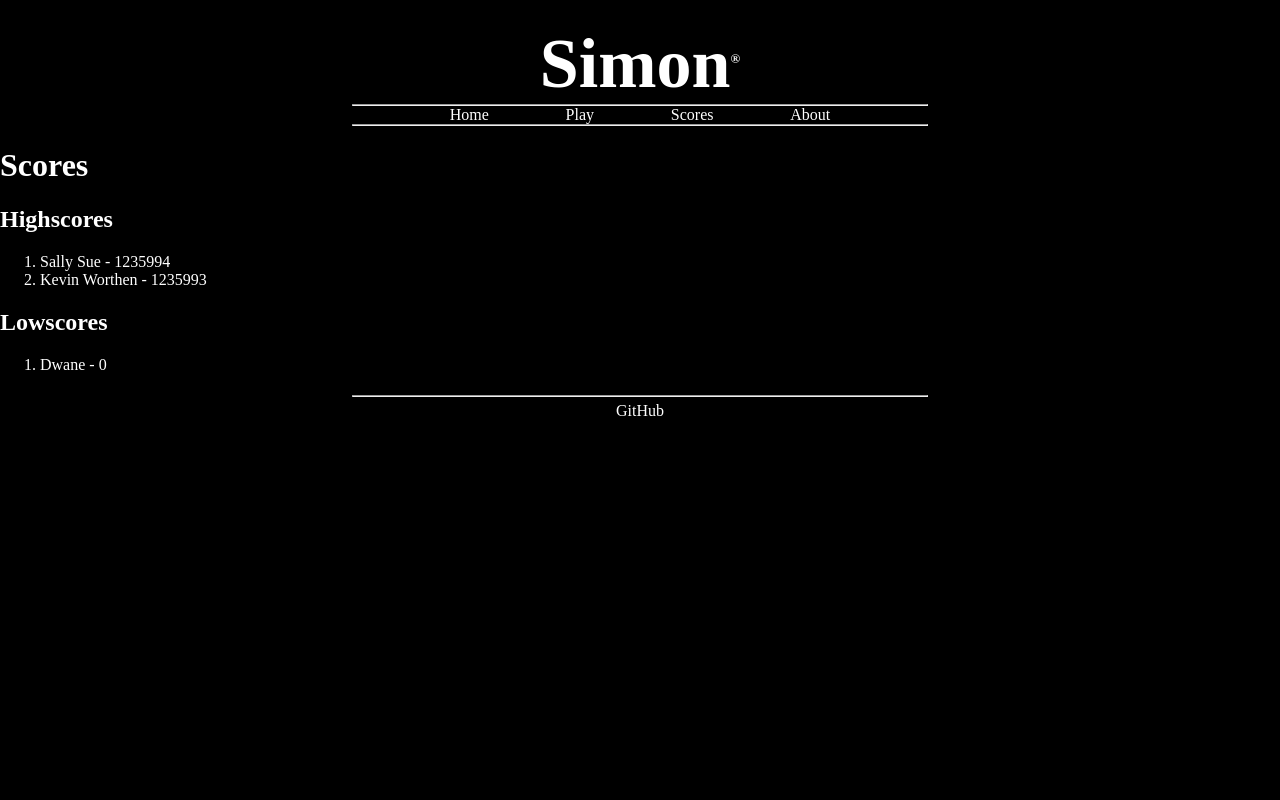
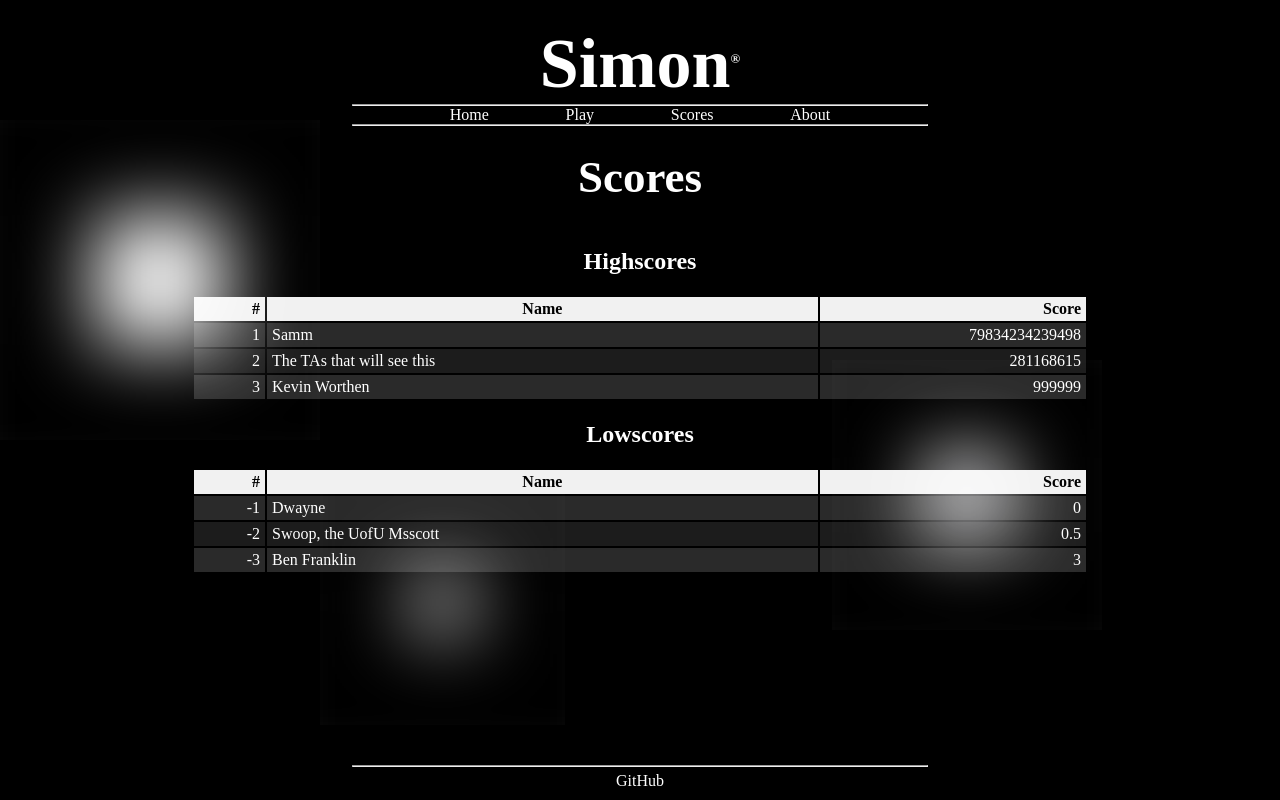
Before and after one commit to vviseguy/simon, a plain HTML site: page scores.html in a window 1280 px wide. Drawn offline with Linux system fonts and the light colour scheme.

Commit message:
styled scores page

```diff
--- a/main.css
+++ b/main.css
@@ -1,20 +1,42 @@
 html, body{
     padding: 0;
     margin: 0;
+
+    background-color: black;
 }
 body {
     height: 100vh;
+    width: 100vw;
+    overflow: hidden;
     display:flex;
     flex-direction: column;
+
+}
+main, header, footer{
+    z-index: 1;
+    background-color: #0000;
 }
 * {
 
     box-sizing: border-box;
-    background-color: black;
+    background-color: none;
     color: white;
     text-decoration: none;
+}
+.glowey{
+    display: inline-block;
+    position: absolute;
+    content:"";
+    z-index: 0;
 
+    background: white;
+    box-shadow: inset 0 0 80px 95px #000;
+
+    animation-name: fog-inset;
+    animation-duration: 23s;
+    animation-iteration-count: infinite;
 }
+
 
 /* HEADER */
 header{
@@ -48,7 +70,9 @@ hr{
 
 
 /* MAIN */
-
+#index *{
+    background-color: #000;
+}
 #index {
     display: flex;
     flex-direction: column;
@@ -151,6 +175,25 @@ footer > a{
     100%    {box-shadow: 0 -6vh 25vh 0vh rgb(255, 255, 255);}
   }
 
+  @keyframes fog-inset {
+    0%      {box-shadow: inset 0 0 80px 95px #000; background:rgb(255, 255, 255);}
+    4%      {box-shadow: inset 0 0 80px 95px #000; background:rgb(255, 255, 255);}
+    10%     {box-shadow: inset 0 0 80px 95px #000; background:rgb(255, 255, 255);}
+    18%     {box-shadow: inset 0 0 80px 95px #000; background:rgb(255, 255, 255);}
+    28%     {box-shadow: inset 0 0 80px 95px #000; background:rgb(255, 255, 255);}
+    30%     {box-shadow: inset 0 0 80px 95px #000; background:rgb(255, 0, 0);}
+    35%     {box-shadow: inset 0 0 80px 95px #000; background:rgb(255, 0, 0);}
+    40%     {box-shadow: inset 0 0 80px 95px #000; background:rgb(255, 238, 0);}
+    47%     {box-shadow: inset 0 0 80px 95px #000; background:rgb(255, 238, 0);}
+    50%     {box-shadow: inset 0 0 80px 95px #000; background:rgb(0, 255, 0);}
+    57%     {box-shadow: inset 0 0 80px 95px #000; background:rgb(0, 255, 0);}
+    60%     {box-shadow: inset 0 0 80px 95px #000; background:rgb(83, 109, 255);}
+    67%     {box-shadow: inset 0 0 80px 95px #000; background:rgb(83, 109, 255);}
+    75%     {box-shadow: inset 0 0 80px 95px #000; background:rgb(255, 255, 255);}
+    82%     {box-shadow: inset 0 0 80px 95px #000; background:rgb(255, 255, 255);}
+    100%    {box-shadow: inset 0 0 80px 95px #000; background:rgb(255, 255, 255);}
+  }
+/* ABOUT */
 
 #about{
     box-sizing: content-box;
@@ -167,6 +210,7 @@ footer > a{
 
 #about > *{
     background: none;
+
 }
 #about > h1{
     display: inline;
@@ -179,3 +223,43 @@ footer > a{
     background: none;
     margin:0;
 }
+
+/* SCORES */
+#scoreboard{
+    display: flex;
+    flex-direction: column;
+    align-items: center;
+    flex-grow: 1;
+}
+#scoreboard h1{
+    margin: 25px;
+    font-size: 45px;
+}
+
+table{
+    width: 70vw;
+}
+table *{
+    padding: 3px 5px;
+    background-color:rgba(255, 255, 255, 0);
+}
+thead *{
+    background-color: rgba(255, 255, 255, 0.932);
+    color: black;
+}
+tr:nth-child(odd){
+    background-color: rgba(255, 255, 255, 0.164);
+}
+tr:nth-child(even){
+    background-color: rgba(255, 255, 255, 0.111);
+}
+
+tr *:nth-child(1), tr *:nth-child(3){
+    text-align: right;
+}
+
+tr:hover{
+    background-color:rgba(255, 255, 255, 0.2);
+}
+
+/* PLAY */
--- a/scores.html
+++ b/scores.html
@@ -20,21 +20,79 @@
       </nav>
       <hr />
     </header>
+    <div class="glowey" style="left: 0vw; top: 15vh; width: 320px; height: 320px; animation-delay: -12s; animation-duration: 20s; animation-direction: reverse;"></div>
+    <div class="glowey" style="left: 65vw; top: 45vh; width: 270px; height: 270px; animation-delay: -12s;"></div>
+    <div class="glowey" style="left: 25vw; top: 60vh; width: 245px; height: 245px; animation-duration: 25s; animation-delay: -42s;"></div>
+    <main id="scoreboard">
 
-    <main id="scoreboard">
+
       <h1>Scores</h1>
       <h2>Highscores</h2>
-      <ol>
-        <li>Sally Sue - 1235994</li>
-        <li>Kevin Worthen - 1235993</li>
-      </ol>
+      <table class="table">
+        <colgroup>
+          <col style="width: 8%;">
+          <col style="width: auto;">
+          <col style="width: 30%;">
+        </colgroup>
+        <thead>
+          <tr>
+            <th>#</th>
+            <th>Name</th>
+            <th>Score</th>
+          </tr>
+        </thead>
+        <tbody>
+          <tr>
+            <td>1</td>
+            <td>Samm</td>
+            <td>79834234239498</td>
+          </tr>
+          <tr>
+            <td>2</td>
+            <td>The TAs that will see this</td>
+            <td>281168615</td>
+          </tr>
+          <tr>
+            <td>3</td>
+            <td>Kevin Worthen</td>
+            <td>999999</td>
+          </tr>
+        </tbody>
+      </table>
 
       <h2>Lowscores</h2>
-      <ol>
-        <li>Dwane - 0</li>
-      </ol>
+      <table>
+        <colgroup>
+          <col style="width: 8%;">
+          <col style="width: auto;">
+          <col style="width: 30%;">
+        </colgroup>
+        <thead>
+          <tr>
+            <th>#</th>
+            <th>Name</th>
+            <th>Score</th>
+          </tr>
+        </thead>
+        <tbody>
+          <tr>
+            <td>-1</td>
+            <td>Dwayne</td>
+            <td>0</td>
+          </tr>
+          <tr>
+            <td>-2</td>
+            <td>Swoop, the UofU Msscott</td>
+            <td>0.5</td>
+          </tr>
+          <tr>
+            <td>-3</td>
+            <td>Ben Franklin</td>
+            <td>3</td>
+          </tr>
+        </tbody>
+      </table>
     </main>
-
     <footer>
       <hr />
       <a href="https://github.com/vviseguy/simon">GitHub</a>
```
